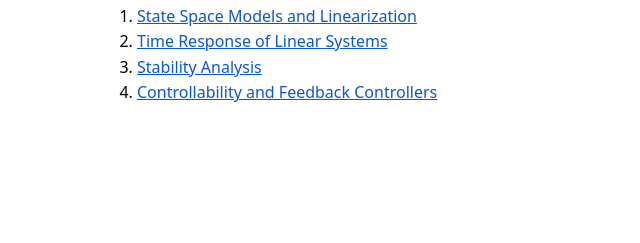
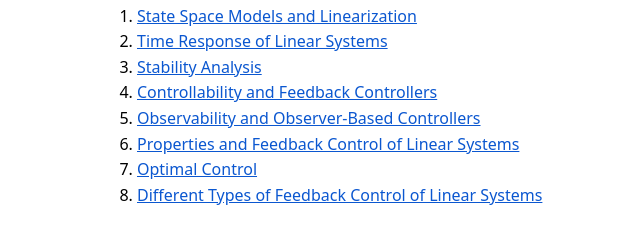
Before and after one commit to MIT-REALM/16.30, a plain HTML site: page index.html in a window 1280 px wide. Shown: the part 133-376 px from the top of the page, without its empty margins (223-863 px from the left). Drawn offline with Linux system fonts and the light colour scheme.

Commit message:
Update index.html

```diff
--- a/index.html
+++ b/index.html
@@ -16,6 +16,10 @@
     <li><a href="time-response-of-linear-systems.html">Time Response of Linear Systems</a></li>
     <li><a href="stability.html">Stability Analysis</a></li>
     <li><a href="controllability-and-feedback-controllers.html">Controllability and Feedback Controllers</a></li>
+    <li><a href="observability-and-observation-based-controllers.html">Observability and Observer-Based Controllers</a></li>
+    <li><a href="properties-and-feedback-control-of-linear-systems.html">Properties and Feedback Control of Linear Systems</a></li>
+    <li><a href="optimal-control-lqr-and-lqg.html">Optimal Control</a></li>
+    <li><a href="different-types-of-feedback-control.html">Different Types of Feedback Control of Linear Systems</a></li>
   </ol>
 </body>
 </html>
```
